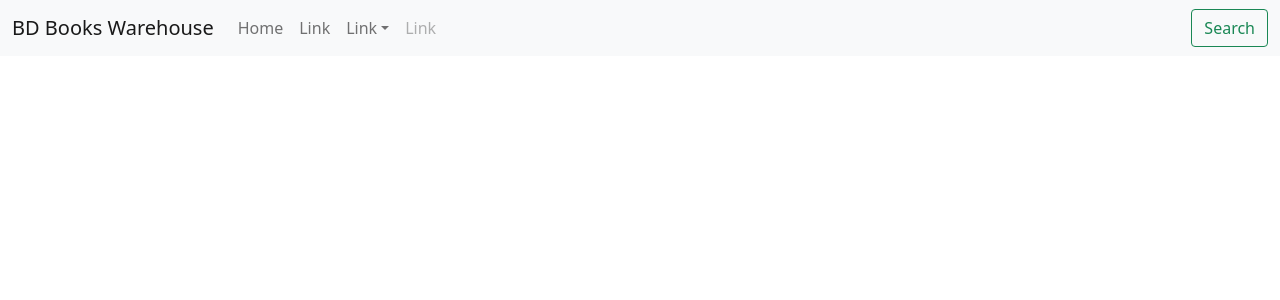
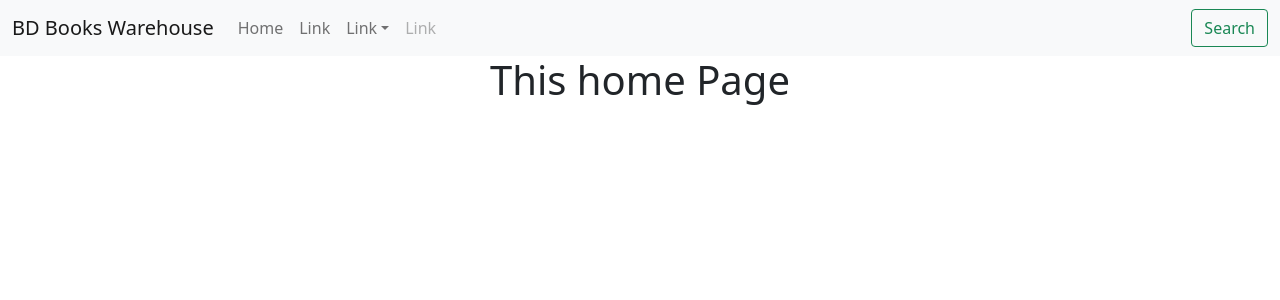
Before and after one commit to Shahriyar-Hosen/bd-books-warehouse, a React (Create React App) app: page /home in a window 1280 px wide. Shown: the top 300 px of the page. Built offline with nearby package versions, Linux system fonts and the light colour scheme.

Commit message:
react router dom install & setup

```diff
--- a/package.json
+++ b/package.json
@@ -10,6 +10,7 @@
     "react": "^18.1.0",
     "react-bootstrap": "^2.3.1",
     "react-dom": "^18.1.0",
+    "react-router-dom": "^6.3.0",
     "react-scripts": "5.0.1",
     "web-vitals": "^2.1.4"
   },
--- a/src/App.js
+++ b/src/App.js
@@ -1,4 +1,6 @@
+import { Route, Routes } from 'react-router-dom';
 import './App.css';
+import Home from './Components/Home/Home';
 import Header from './Components/Sheared/Header/Header';
 // import './App.scss';
 
@@ -6,7 +8,11 @@
   return (
     <div className="App">
       <Header />
-      {/* <h1 className='text-primary'></h1> */}
+      <Routes>
+        <Route path="/" element={<Home />} />
+        <Route path="/home" element={<Home />} />
+        {/* <Route path="about" element={<About />} /> */}
+      </Routes>
     </div>
   );
 }
--- /dev/null
+++ b/src/Components/Home/Home.js
@@ -0,0 +1,11 @@
+import React from 'react';
+
+const Home = () => {
+    return (
+        <div>
+            <h1>This home Page</h1>
+        </div>
+    );
+};
+
+export default Home;
--- a/src/Components/Sheared/Header/Header.js
+++ b/src/Components/Sheared/Header/Header.js
@@ -1,12 +1,13 @@
 import React from "react";
 import { Button, Container, Nav, Navbar, NavDropdown } from "react-bootstrap";
+import { Link } from "react-router-dom";
 
 const Header = () => {
   return (
     <div>
       <Navbar bg="light" expand="lg">
         <Container fluid>
-          <Navbar.Brand  href="#">BD Books Warehouse</Navbar.Brand>
+          <Navbar.Brand as={Link}  to="/">BD Books Warehouse</Navbar.Brand>
           <Navbar.Toggle aria-controls="navbarScroll" />
           <Navbar.Collapse id="navbarScroll">
             <Nav
@@ -14,7 +15,7 @@
               style={{ maxHeight: "100px" }}
               navbarScroll
             >
-              <Nav.Link href="#action1">Home</Nav.Link>
+              <Nav.Link as={Link}  to="home">Home</Nav.Link>
               <Nav.Link href="#action2">Link</Nav.Link>
               <NavDropdown title="Link" id="navbarScrollingDropdown">
                 <NavDropdown.Item href="#action3">Action</NavDropdown.Item>
--- a/src/index.js
+++ b/src/index.js
@@ -1,15 +1,18 @@
-import React from 'react';
-import ReactDOM from 'react-dom/client';
-import './index.css';
-import App from './App';
-import reportWebVitals from './reportWebVitals';
-import 'bootstrap/dist/css/bootstrap.min.css';
+import React from "react";
+import ReactDOM from "react-dom/client";
+import "./index.css";
+import App from "./App";
+import reportWebVitals from "./reportWebVitals";
+import "bootstrap/dist/css/bootstrap.min.css";
+import { BrowserRouter } from "react-router-dom";
 
-const root = ReactDOM.createRoot(document.getElementById('root'));
+const root = ReactDOM.createRoot(document.getElementById("root"));
 root.render(
-  <React.StrictMode>
-    <App />
-  </React.StrictMode>
+  <BrowserRouter>
+    <React.StrictMode>
+      <App />
+    </React.StrictMode>
+  </BrowserRouter>
 );
 
 // If you want to start measuring performance in your app, pass a function
```
Also changed, not shown: src/Components/Home/Home.css (added), 1 other file (tests, documents, lock files or other folders).
